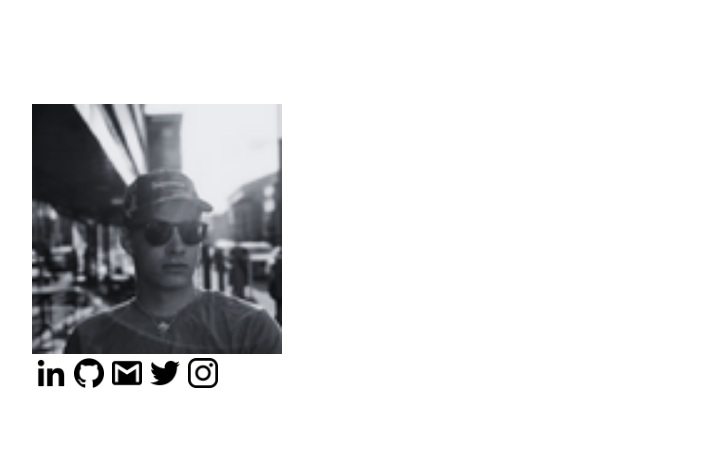
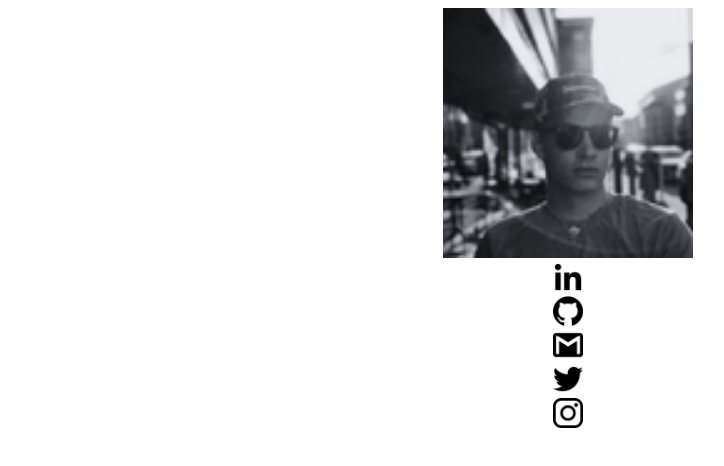
Before and after one commit to rannikkopyry/prannikko.fi, a Gatsby site: page / in a window 1280 px wide. Shown: the whole page, without its empty margins (72-796 px from the left). Built offline with nearby package versions, Linux system fonts and the light colour scheme; Gatsby itself is replaced by a stand-in of ours.

Commit message:
Stylingq

```diff
--- a/src/pages/index.tsx
+++ b/src/pages/index.tsx
@@ -9,9 +9,8 @@
 
 const pageStyles = {
   color: "#232129",
-  padding: 96,
   fontFamily: "-apple-system, Roboto, sans-serif, serif",
-
+  textAlign: "center"
 }
 
 const headingStyles = {
@@ -86,11 +85,11 @@
 }
 
 const linkStackStyles = {
-
+  display: "grid"
 }
 
 const linksStyles = {
-  padding: "4px",
+  display: "table-cell"
 }
 
 const IndexPage: React.FC<PageProps> = () => {
```
